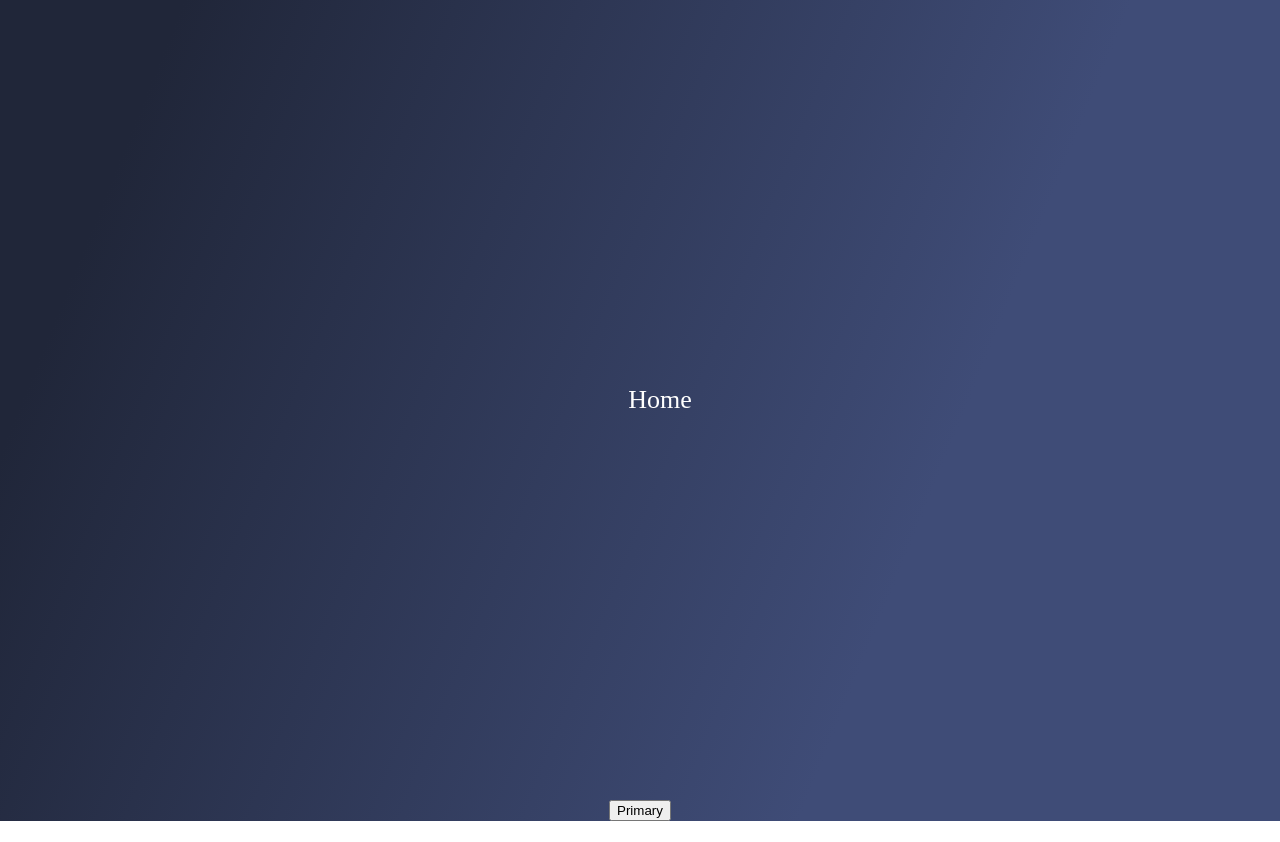
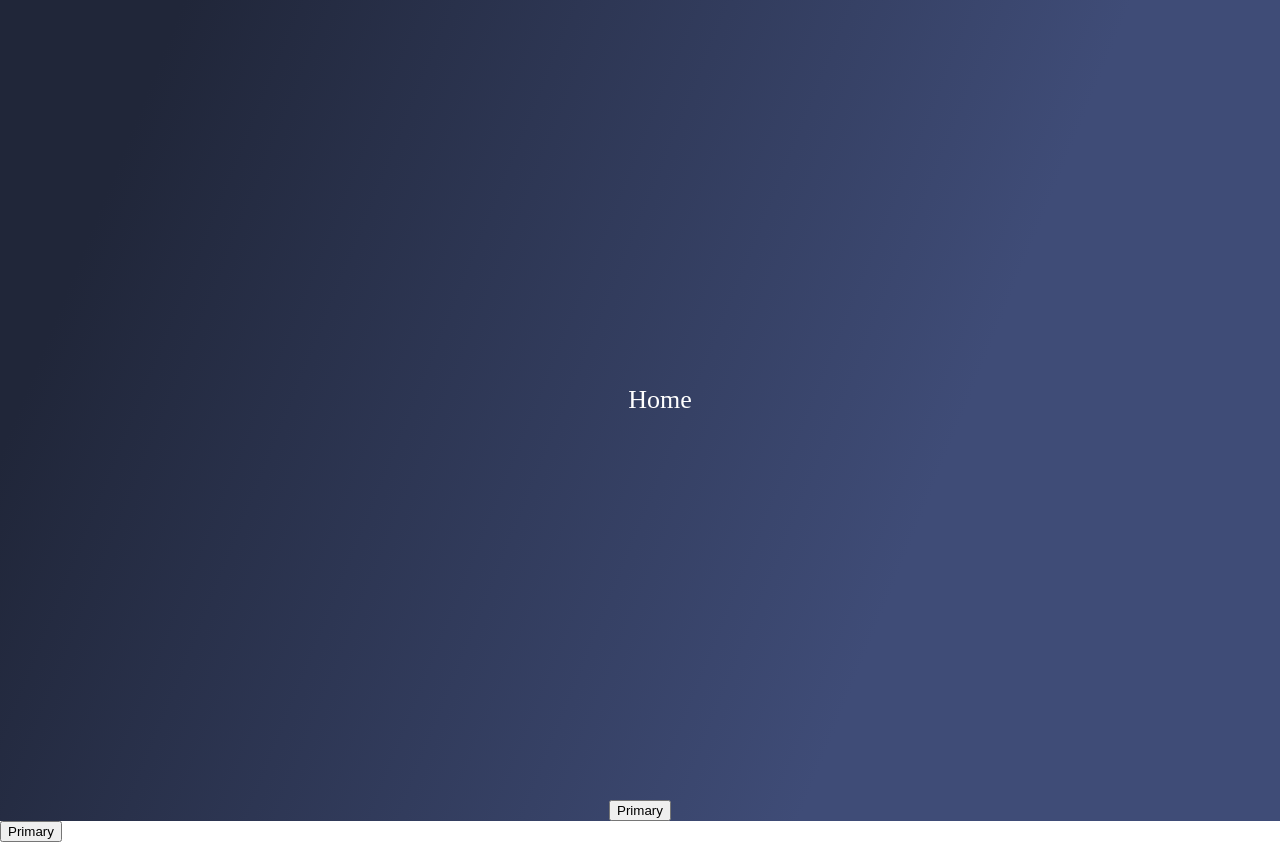
Before and after one commit to Gboog/griffinblotner, a React (Create React App) app: page / in a window 1280 px wide. Before the commit the page ends 821 px from the top, so only its background shows below. Built offline with nearby package versions, Linux system fonts and the light colour scheme.

Commit message:
Test button4

```diff
--- a/src/index.js
+++ b/src/index.js
@@ -3,11 +3,14 @@ import ReactDOM from 'react-dom/client';
 import './index.css';
 import App from './App';
 import reportWebVitals from './reportWebVitals';
+import Button from 'react-bootstrap/Button';
 
 const root = ReactDOM.createRoot(document.getElementById('root'));
 root.render(
   <React.StrictMode>
     <App />
+    <Button variant="primary">Primary</Button>{' '}
+
   </React.StrictMode>
 );
 
```
